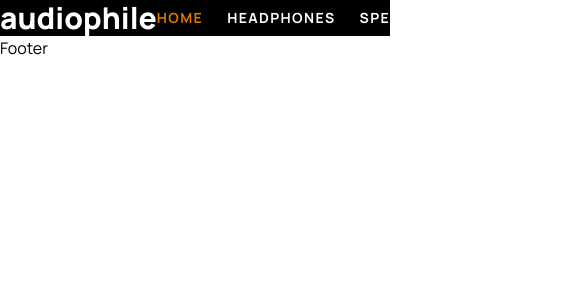
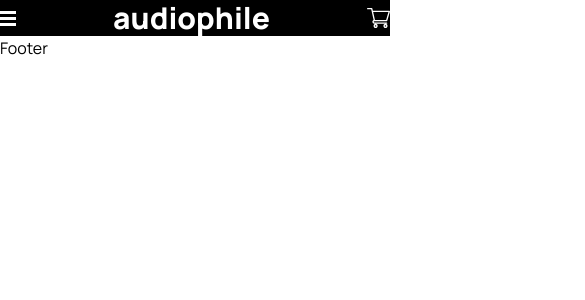
Before and after one commit to chegebrian/Audiophile-e-commerce-website, a React (Vite) app: page / in a window 390 px wide. Shown: the top 300 px of the page, 585 px wide, since content can reach past the window. Built offline with nearby package versions, Linux system fonts and the light colour scheme.

Commit message:
implement a responsive header component

```diff
--- a/src/ui/Header.jsx
+++ b/src/ui/Header.jsx
@@ -1,13 +1,24 @@
-import React, { useState } from "react";
+import { useState } from "react";
 import { NavLink } from "react-router";
 
 function Header() {
+  const [isOpen, setIsopen] = useState(false);
+
+  function setOpen() {
+    setIsopen((isOpen) => !isOpen);
+  }
   return (
     <header className="flex items-center justify-between bg-black">
-      <span className="cursor-pointer text-3xl font-extrabold text-white">
+      <img
+        src={`${isOpen ? "/images/shared/tablet/icon-close-menu.svg" : "/images/shared/tablet/icon-hamburger.svg"}`}
+        alt="open icon"
+        className="cursor-pointer lg:hidden"
+        onClick={setOpen}
+      />
+      <span className="cursor-pointer text-3xl font-extrabold text-white md:max-lg:ml-10">
         audiophile
       </span>
-      <nav className="flex items-center gap-6">
+      <nav className={`items-center gap-6 lg:flex ${isOpen ? "" : "hidden"}`}>
         <NavLink
           to="/"
           className="text-sm font-bold tracking-widest text-white uppercase transition duration-300 hover:text-amber-600"
@@ -33,7 +44,11 @@ function Header() {
           earphones
         </NavLink>
       </nav>
-      <img src="/images/shared/desktop/icon-cart.svg" alt="cart" />
+      <img
+        src="/images/shared/desktop/icon-cart.svg"
+        alt="cart"
+        className="cursor-pointer md:max-lg:ml-auto"
+      />
     </header>
   );
 }
```
